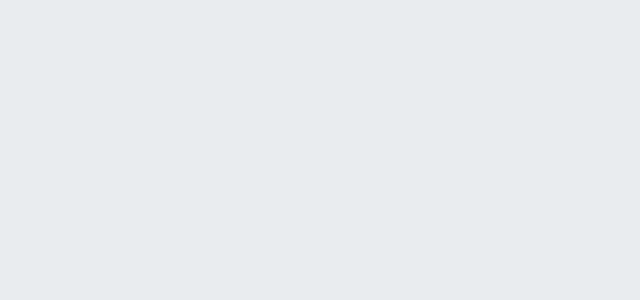
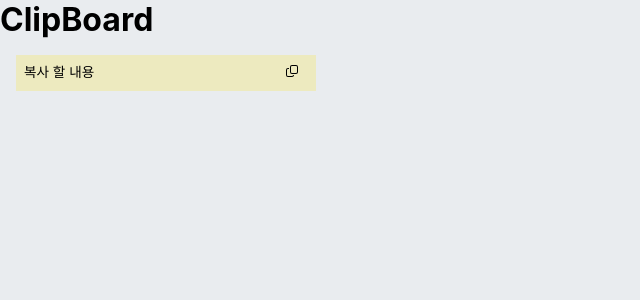
Before and after one commit to jmeno1011/manage_git1, a React (Create React App) app: page /clip-board in a window 1280 px wide. Before the commit this address had no page. Shown: the top 300 px of the page, without its empty margins (0-640 px from the left). Built offline with nearby package versions, Linux system fonts and the light colour scheme.

Commit message:
clip-board 만들어봄

```diff
--- a/package.json
+++ b/package.json
@@ -36,5 +36,8 @@
       "last 1 firefox version",
       "last 1 safari version"
     ]
+  },
+  "devDependencies": {
+    "@iconify/react": "^3.1.4"
   }
 }
--- a/src/App.js
+++ b/src/App.js
@@ -4,6 +4,7 @@ import "./App.css";
 import Home from "./components/Home";
 import About from "./components/About";
 import CarouselBasic from "./components/CarouselBasic";
+import ClipBoard from "./components/ClipBoard";
 
 function App() {
   return (
@@ -11,6 +12,7 @@ function App() {
       <Route path="/" element={<Home />} />
       <Route path="/about" element={<About />} />
       <Route path="/carousel" element={<CarouselBasic />} />
+      <Route path="/clip-board" element={<ClipBoard />} />
     </Routes>
   );
 }
--- a/src/components/CarouselBasic.js
+++ b/src/components/CarouselBasic.js
@@ -5,16 +5,19 @@ import cat2 from "./image/cat2.jpg";
 import cat3 from "./image/cat3.jpg";
 import cat4 from "./image/cat4.jpg";
 import "./Carousel.css";
+import { useNavigate } from "react-router-dom";
 
 const CarouselBasic = () => {
+  const navigate = useNavigate();
   return (
     <div>
+      <button onClick={() => navigate(-1)}>Go back</button>
       <h1>CarouselBasic</h1>
       <div style={{ display: "flex" }}>
         <SimpleSlider />
         <MultiSlider />
       </div>
-      <div style={{ display: "flex", marginTop:10 }}>
+      <div style={{ display: "flex", marginTop: 10 }}>
         <AutoSlider />
         <ButtonSlider />
       </div>
@@ -107,9 +110,9 @@ const AutoSlider = () => {
     speed: 2000,
     slidesToShow: 1,
     slidesToScroll: 1,
-    autoplay:true,
+    autoplay: true,
     autoplaySpeed: 3000,
-    cssEase: "linear"
+    cssEase: "linear",
   };
   return (
     <div className="wrapper">
@@ -145,18 +148,18 @@ const AutoSlider = () => {
 
 const ButtonSlider = () => {
   const slider = useRef();
-  const next =()=> {
+  const next = () => {
     slider.current.slickNext();
-  }
-  const previous = ()=> {
+  };
+  const previous = () => {
     slider.current.slickPrev();
-  }
+  };
   const buttonSettings = {
     dots: true,
     speed: 500,
   };
   return (
-    <div style={{display:'flex',flexDirection:'column', margin:'0 auto'}}>
+    <div style={{ display: "flex", flexDirection: "column", margin: "0 auto" }}>
       <div className="wrapper">
         <Slider ref={slider} {...buttonSettings}>
           <div>
--- /dev/null
+++ b/src/components/ClipBoard.css
@@ -0,0 +1,30 @@
+.copy-area {
+  margin: 1rem;
+  background: #edeabf;
+  font-size: 16px;
+  line-height: 1.5;
+  width: 300px;
+  display: flex;
+  align-items: center;
+  justify-content: space-between;
+}
+.copy-area-pre {
+  margin: 0;
+  padding: 0.5rem;
+  font-size: 85%;
+  /* font-weight: 600; */
+  line-height: 1.45;
+  border-radius: 0.5rem;
+  font-family: -apple-system, BlinkMacSystemFont, "Segoe UI", Helvetica, Arial,
+    sans-serif, "Apple Color Emoji", "Segoe UI Emoji";
+}
+.copy-icon-wrapper {
+  margin-right: 1rem;
+  /* border: 2px solid rgb(104, 103, 103); */
+  border-radius: 6px;
+  cursor: pointer;
+}
+.copy-icon-wrapper:hover {
+  font-size: 20;
+  color: blue;
+}
--- /dev/null
+++ b/src/components/ClipBoard.js
@@ -0,0 +1,24 @@
+import React, { useState } from "react";
+import { Icon } from "@iconify/react";
+import "./ClipBoard.css";
+
+const ClipBoard = () => {
+  const [initext, setInitext] = useState("복사 할 내용");
+  const copy = () => {
+    navigator.clipboard.writeText(initext);
+    alert("복사되었습니다.");
+  };
+  return (
+    <div>
+      <h1>ClipBoard</h1>
+      <div className="copy-area">
+        <pre className="copy-area-pre">{initext}</pre>
+        <div className="copy-icon-wrapper" onClick={copy}>
+          <Icon icon="fluent:copy-16-regular" style={{ fontSize: 16 }} />
+        </div>
+      </div>
+    </div>
+  );
+};
+
+export default ClipBoard;
--- a/src/components/Home.js
+++ b/src/components/Home.js
@@ -1,5 +1,5 @@
-import React from 'react'
-import { Link } from 'react-router-dom'
+import React from "react";
+import { Link } from "react-router-dom";
 
 const Home = () => {
   return (
@@ -15,11 +15,14 @@ const Home = () => {
           <li>
             <Link to={"/carousel"}>carousel (슬라이더)</Link>
           </li>
+          <li>
+            <Link to={"/clip-board"}>clip-board (클립보드)</Link>
+          </li>
         </ul>
       </section>
       <footer>푸터</footer>
     </div>
-  )
-}
+  );
+};
 
-export default Home
+export default Home;
```
Also changed, not shown: 1 other file (tests, documents, lock files or other folders). Lines whose indentation alone changed are shown as unchanged.
